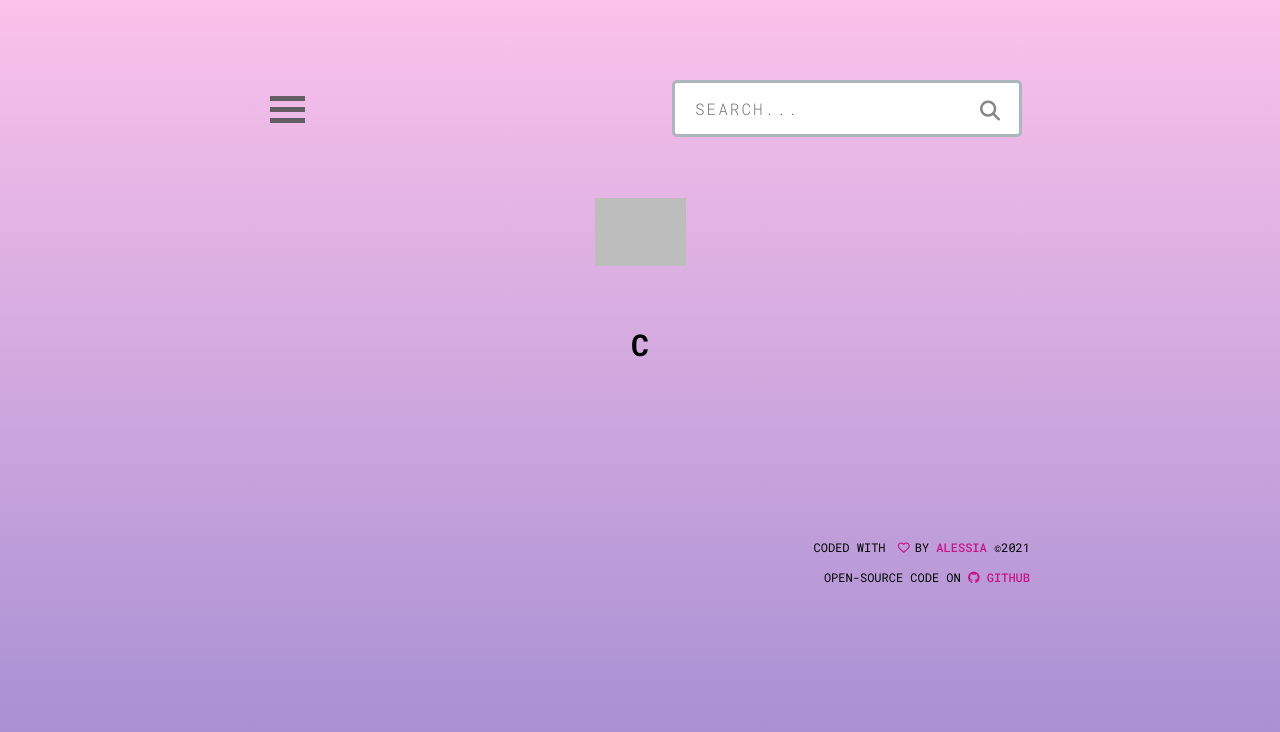
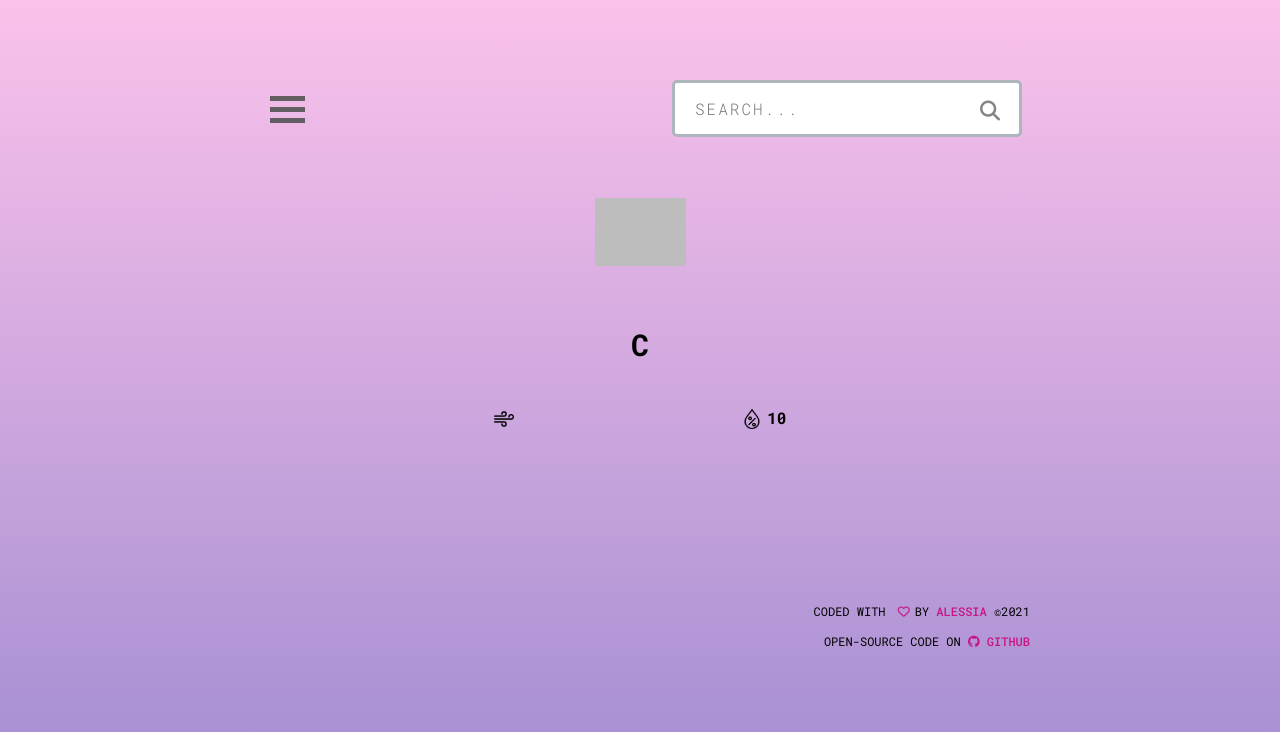
Before and after one commit to alessiamaschio/shecodes-weather-app-project, a plain HTML site: page index.html in a window 1280 px wide. Drawn offline with nearby package versions, Linux system fonts and the light colour scheme; no server answers; grey boxes are pictures that could not be loaded.

Commit message:
Add wind and humidity

```diff
--- a/index.html
+++ b/index.html
@@ -94,6 +94,22 @@
           </h3>
           <h4 class="min-max-temp"></h4>
         </section>
+        <section class="wind-humidity">
+          <h4>
+            <img
+              src="./src/images/wind.png"
+              alt="Wind icon"
+              class="wind-humidity-icon"
+            /><span id="wind"></span>
+          </h4>
+          <h4>
+            <img
+              src="./src/images/humidity.png"
+              alt="Humidity icon"
+              class="wind-humidity-icon"
+            /><span id="humidity">10</span>
+          </h4>
+        </section>
         <section>
           <ul class="main-list forecast"></ul>
         </section>
--- a/src/index.js
+++ b/src/index.js
@@ -33,6 +33,12 @@ function displayCurrentData(response) {
 
   let lastUpdated = document.querySelector(".last-updated");
   lastUpdated.innerHTML = formatDate(response.data.dt * 1000);
+
+  let windSpeed = document.querySelector("#wind");
+  windSpeed.innerHTML = `${Math.round(response.data.wind.speed)} km/h`;
+  let humidity = document.querySelector("#humidity");
+  humidity.innerHTML = `${Math.round(response.data.main.humidity)}%`;
+
 }
 
 function displayTemperature(response) {
--- a/src/styles.css
+++ b/src/styles.css
@@ -192,6 +192,17 @@ img {
   font-weight: normal;
 }
 
+.wind-humidity {
+  display: flex;
+  justify-content: space-evenly;
+  padding: 20px;
+}
+
+.wind-humidity-icon {
+  width: 25px;
+  padding-right: 5px;
+}
+
 .main-list,
 .sub-list {
   list-style: none;
```
Also changed, not shown: src/images/humidity.png (added), src/images/wind.png (added).
